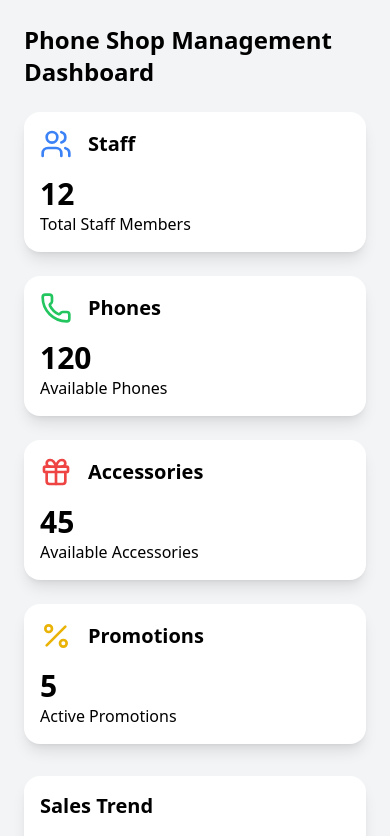
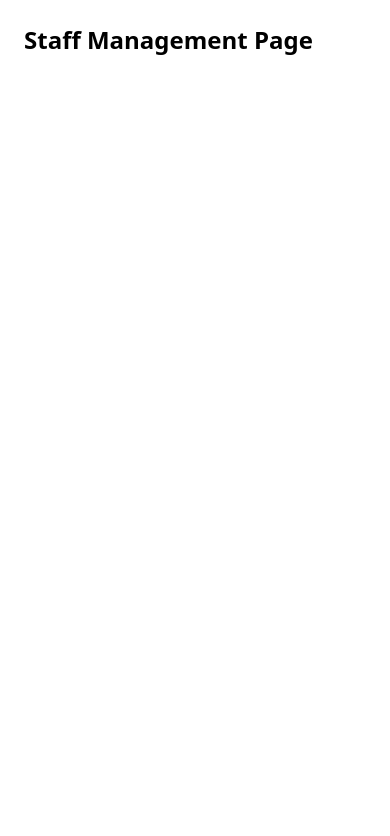
Before and after one commit to tharindu-sandaruwan/SQA_Project, a React (Vite) app in the folder frontend/: page /staff in a window 390 px wide. Shown: the top 836 px of the page. Built offline with nearby package versions, Linux system fonts and the light colour scheme.

Commit message:
Added routes to the project

```diff
--- a/frontend/package.json
+++ b/frontend/package.json
@@ -13,6 +13,7 @@
     "lucide-react": "^0.503.0",
     "react": "^19.0.0",
     "react-dom": "^19.0.0",
+    "react-router-dom": "^7.5.3",
     "recharts": "^2.15.3"
   },
   "devDependencies": {
--- a/frontend/src/App.jsx
+++ b/frontend/src/App.jsx
@@ -1,98 +1,16 @@
-import React from "react";
+import { BrowserRouter as Router, Routes, Route } from "react-router-dom";
+import { Dashboard,Phones, StaffPage } from "./pages";
 
-import {
-  LineChart,
-  Line,
-  CartesianGrid,
-  XAxis,
-  YAxis,
-  Tooltip,
-  ResponsiveContainer,
-} from "recharts";
-import { Users, Phone, Gift, Percent } from "lucide-react";
+function App() {
+  return (
+    <Router>
+      <Routes>
+        <Route path="/" element={<Dashboard />} />
+        <Route path="/phones" element={<Phones />} />
+        <Route path="/staff" element={<StaffPage />} />
+      </Routes>
+    </Router>
+  );
+}
 
-const dashboardData = {
-  staffCount: 12,
-  phonesCount: 120,
-  accessoriesCount: 45,
-  activePromotions: 5,
-  salesTrend: [
-    { month: "Jan", sales: 400 },
-    { month: "Feb", sales: 300 },
-    { month: "Mar", sales: 500 },
-    { month: "Apr", sales: 450 },
-    { month: "May", sales: 600 },
-  ],
-};
-
-const Dashboard = () => {
-  return (
-    <div className="p-6 bg-gray-100 min-h-screen">
-      <h1 className="text-2xl font-bold mb-6">
-        Phone Shop Management Dashboard
-      </h1>
-
-      {/* Dashboard Cards */}
-      <div className="grid grid-cols-1 md:grid-cols-2 xl:grid-cols-4 gap-6">
-        {/* Staff Management */}
-        <div className="p-4 bg-white shadow-lg rounded-2xl">
-          <div className="mb-4 flex items-center space-x-4">
-            <Users size={32} className="text-blue-500" />
-            <h2 className="text-xl font-semibold">Staff</h2>
-          </div>
-          <p className="text-3xl font-bold">{dashboardData.staffCount}</p>
-          <p>Total Staff Members</p>
-        </div>
-
-        {/* Phone Management */}
-        <div className="p-4 bg-white shadow-lg rounded-2xl">
-          <div className="mb-4 flex items-center space-x-4">
-            <Phone size={32} className="text-green-500" />
-            <h2 className="text-xl font-semibold">Phones</h2>
-          </div>
-          <p className="text-3xl font-bold">{dashboardData.phonesCount}</p>
-          <p>Available Phones</p>
-        </div>
-
-        {/* Accessories Management */}
-        <div className="p-4 bg-white shadow-lg rounded-2xl">
-          <div className="mb-4 flex items-center space-x-4">
-            <Gift size={32} className="text-red-500" />
-            <h2 className="text-xl font-semibold">Accessories</h2>
-          </div>
-          <p className="text-3xl font-bold">{dashboardData.accessoriesCount}</p>
-          <p>Available Accessories</p>
-        </div>
-
-        {/* Promotions Management */}
-        <div className="p-4 bg-white shadow-lg rounded-2xl">
-          <div className="mb-4 flex items-center space-x-4">
-            <Percent size={32} className="text-yellow-500" />
-            <h2 className="text-xl font-semibold">Promotions</h2>
-          </div>
-          <p className="text-3xl font-bold">{dashboardData.activePromotions}</p>
-          <p>Active Promotions</p>
-        </div>
-      </div>
-
-      {/* Sales Trends */}
-      <div className="mt-8 p-4 bg-white shadow-lg rounded-2xl">
-        <h2 className="text-xl font-semibold mb-4">Sales Trend</h2>
-        <ResponsiveContainer width="100%" height={300}>
-          <LineChart data={dashboardData.salesTrend}>
-            <CartesianGrid stroke="#ccc" strokeDasharray="5 5" />
-            <Line type="monotone" dataKey="sales" stroke="#8884d8" />
-            <XAxis dataKey="month" />
-            <YAxis />
-            <Tooltip />
-          </LineChart>
-        </ResponsiveContainer>
-      </div>
-
-      {/* Call-to-Action */}
-
-    </div>
-  );
-};
-
-export default Dashboard;
+export default App;
--- /dev/null
+++ b/frontend/src/pages/Dashboard/index.jsx
@@ -0,0 +1,113 @@
+import React from "react";
+
+import {
+  LineChart,
+  Line,
+  CartesianGrid,
+  XAxis,
+  YAxis,
+  Tooltip,
+  ResponsiveContainer,
+} from "recharts";
+import { Users, Phone, Gift, Percent } from "lucide-react";
+import { useNavigate } from "react-router-dom";
+
+const dashboardData = {
+  staffCount: 12,
+  phonesCount: 120,
+  accessoriesCount: 45,
+  activePromotions: 5,
+  salesTrend: [
+    { month: "Jan", sales: 400 },
+    { month: "Feb", sales: 300 },
+    { month: "Mar", sales: 500 },
+    { month: "Apr", sales: 450 },
+    { month: "May", sales: 600 },
+  ],
+};
+
+const Dashboard = () => {
+  const navigate = useNavigate();
+
+  return (
+    <div className="p-6 bg-gray-100 min-h-screen">
+      <h1 className="text-2xl font-bold mb-6">
+        Phone Shop Management Dashboard
+      </h1>
+
+      {/* Dashboard Cards */}
+      <div className="grid grid-cols-1 md:grid-cols-2 xl:grid-cols-4 gap-6">
+        {/* Staff Management */}
+        <div
+        onClick={() => navigate("/staff")}
+        className="p-4 bg-white shadow-lg rounded-2xl cursor-pointer hover:shadow-xl transition"
+        >
+          <div className="mb-4 flex items-center space-x-4">
+            <Users size={32} className="text-blue-500" />
+            <h2 className="text-xl font-semibold">Staff</h2>
+          </div>
+          <p className="text-3xl font-bold">{dashboardData.staffCount}</p>
+          <p>Total Staff Members</p>
+        </div>
+
+        {/* Phone Management */}
+        <div
+        onClick={() => navigate("/phones")}
+        className="p-4 bg-white shadow-lg rounded-2xl cursor-pointer hover:shadow-xl transition"
+        >
+          <div className="mb-4 flex items-center space-x-4">
+            <Phone size={32} className="text-green-500" />
+            <h2 className="text-xl font-semibold">Phones</h2>
+          </div>
+          <p className="text-3xl font-bold">{dashboardData.phonesCount}</p>
+          <p>Available Phones</p>
+        </div>
+
+        {/* Accessories Management */}
+        <div
+        onClick={() => navigate("/")}
+        className="p-4 bg-white shadow-lg rounded-2xl cursor-pointer hover:shadow-xl transition"
+        >
+          <div className="mb-4 flex items-center space-x-4">
+            <Gift size={32} className="text-red-500" />
+            <h2 className="text-xl font-semibold">Accessories</h2>
+          </div>
+          <p className="text-3xl font-bold">{dashboardData.accessoriesCount}</p>
+          <p>Available Accessories</p>
+        </div>
+
+        {/* Promotions Management */}
+        <div
+        onClick={() => navigate("/")}
+        className="p-4 bg-white shadow-lg rounded-2xl cursor-pointer hover:shadow-xl transition"
+        >
+          <div className="mb-4 flex items-center space-x-4">
+            <Percent size={32} className="text-yellow-500" />
+            <h2 className="text-xl font-semibold">Promotions</h2>
+          </div>
+          <p className="text-3xl font-bold">{dashboardData.activePromotions}</p>
+          <p>Active Promotions</p>
+        </div>
+      </div>
+
+      {/* Sales Trends */}
+      <div className="mt-8 p-4 bg-white shadow-lg rounded-2xl">
+        <h2 className="text-xl font-semibold mb-4">Sales Trend</h2>
+        <ResponsiveContainer width="100%" height={300}>
+          <LineChart data={dashboardData.salesTrend}>
+            <CartesianGrid stroke="#ccc" strokeDasharray="5 5" />
+            <Line type="monotone" dataKey="sales" stroke="#8884d8" />
+            <XAxis dataKey="month" />
+            <YAxis />
+            <Tooltip />
+          </LineChart>
+        </ResponsiveContainer>
+      </div>
+
+      {/* Call-to-Action */}
+
+    </div>
+  );
+};
+
+export default Dashboard;
--- /dev/null
+++ b/frontend/src/pages/Phones/index.jsx
@@ -0,0 +1,11 @@
+import React from "react";
+
+const Phones = () => {
+  return (
+    <div className="p-6">
+      <h1 className="text-2xl font-bold">Phones Management Page</h1>
+    </div>
+  );
+};
+
+export default Phones;
--- /dev/null
+++ b/frontend/src/pages/StaffPage/index.jsx
@@ -0,0 +1,11 @@
+import React from "react";
+
+const StaffPage = () => {
+  return (
+    <div className="p-6">
+      <h1 className="text-2xl font-bold">Staff Management Page</h1>
+    </div>
+  );
+};
+
+export default StaffPage;
--- /dev/null
+++ b/frontend/src/pages/index.js
@@ -0,0 +1,3 @@
+export { default as Dashboard } from "./Dashboard";
+export { default as Phones } from "./Phones";
+export { default as StaffPage } from "./StaffPage";
```
Also changed, not shown: 1 other file (tests, documents, lock files or other folders).
